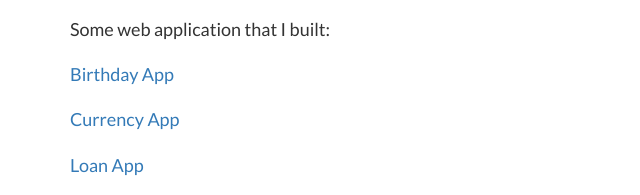
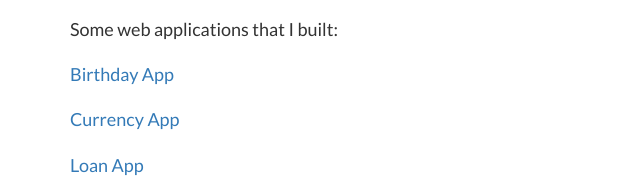
Before and after one commit to thien0411/nguyen-thien, a plain HTML site: page index.html in a window 1280 px wide. Shown: the part 2738-2933 px from the top of the page, 0-640 px from the left. Drawn offline with Linux system fonts and the light colour scheme.

Commit message:
Update index.html

```diff
--- a/index.html
+++ b/index.html
@@ -192,7 +192,7 @@
                           <p class="lead">•	  Very competent with Java, C/C++, SQL, JavaScript, jQuery, HTML, CSS.</p>
                           <p class="lead">• 	Working knowledge of PHP, Python, Microsoft SQL Server, MySQL.</p>
                           <p class="lead">•	  Proficient with Microsoft Office Products, Adobe Photoshop/Premiere Pro, Microsoft Visual Studio 2013, Eclipse (JDE), Windows, Mac OS, Unix.</p>
-                          <p class="lead"> Some web application that I built: </p>
+                          <p class="lead"> Some web applications that I built: </p>
 
                           <p class="lead">  <a target="_blank" href="http://cse.unl.edu/~thnguyen/BirthdayApp-ThienNguyen/">Birthday App</a> </p>
                           <p class="lead">  <a target="_blank" href="http://cse.unl.edu/~thnguyen/CurrencyApp-ThienNguyen/">Currency App</a> </p>
```
